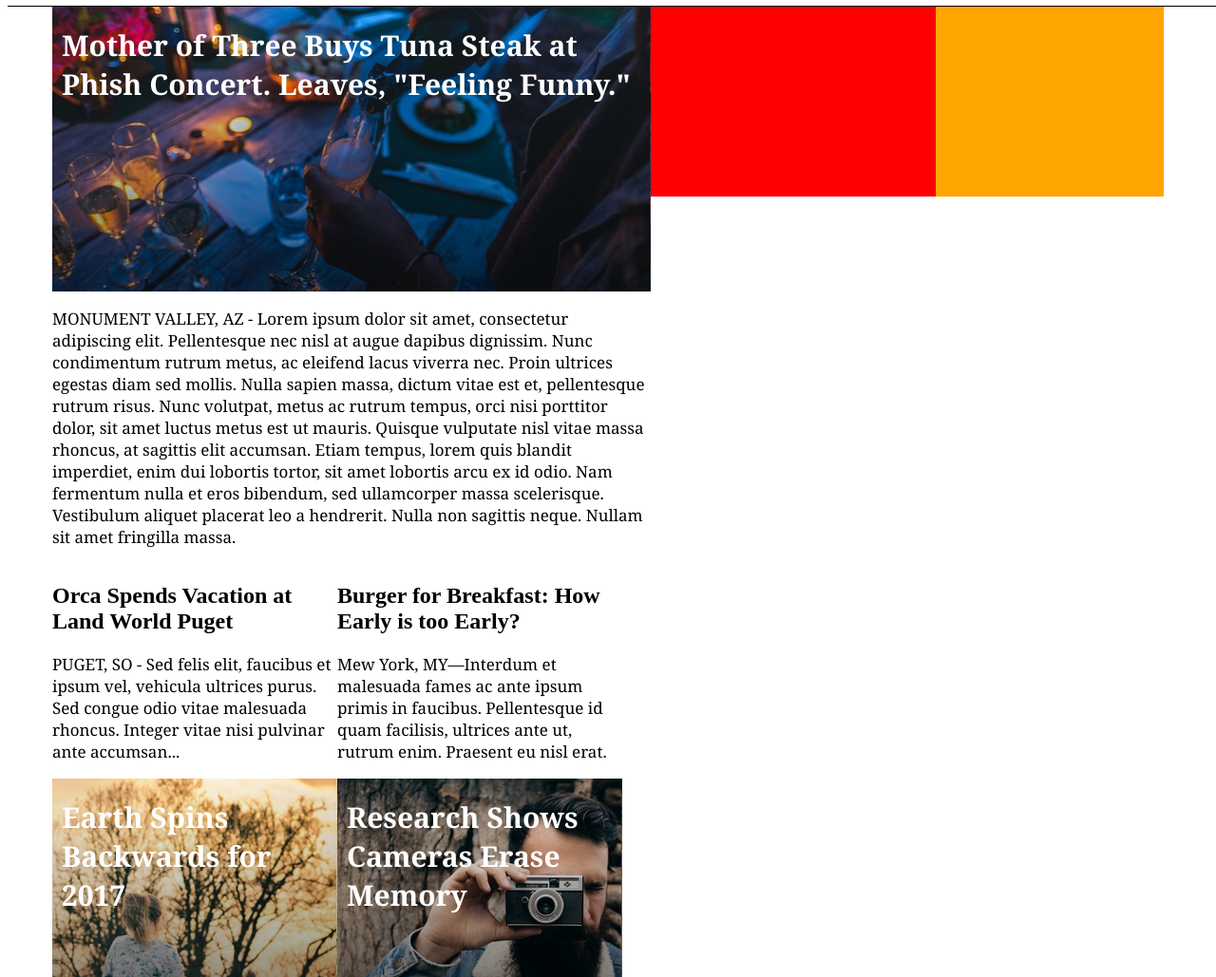
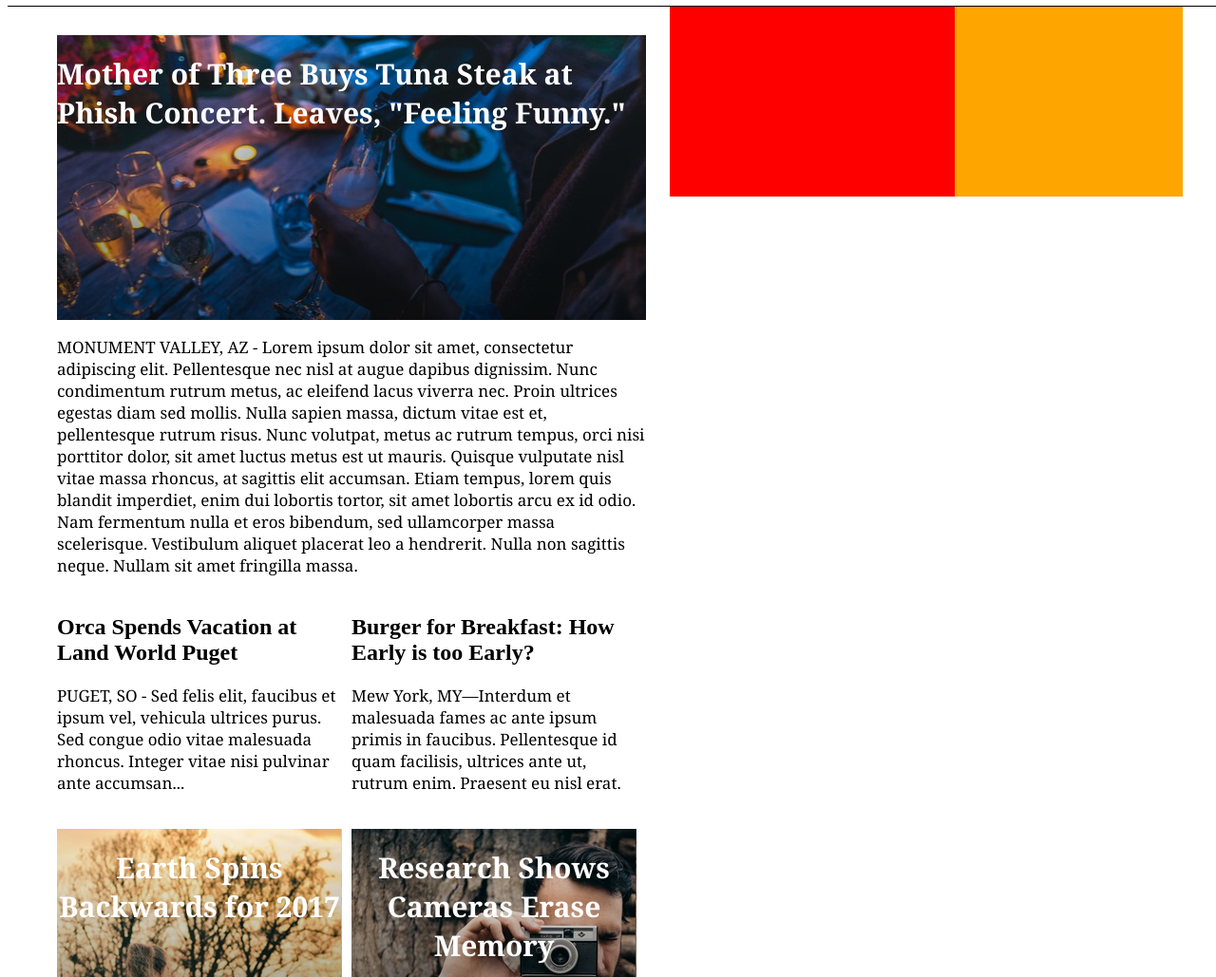
Before and after one commit to nickpatsiopoulos/mytimes, a plain HTML site: page index.html in a window 1280 px wide. Shown: the part 71-1100 px from the top of the page at 95% size. Drawn offline with Linux system fonts and the light colour scheme.

Commit message:
Additional tweaks to spacing

```diff
--- a/Resources/CSS/stylesheet.css
+++ b/Resources/CSS/stylesheet.css
@@ -61,6 +61,11 @@ header {
   display: flex;
   flex-direction: row;
   flex-wrap: wrap;
+  padding: 20px;
+}
+
+.article {
+  padding: 10px 5px;
 }
 
 #phish {
@@ -71,13 +76,20 @@ header {
   align-items: flex-start;
 }
 
+
 h1.phototitle {
   font-family: Georgia;
   font-weight: bold;
   font-size: 30px;
   color: white;
-  padding-left: 10px;
-  padding-right: 10px;
+}
+
+h1.phototitle2 {
+  font-family: Georgia;
+  font-weight: bold;
+  font-size: 30px;
+  color: white;
+  text-align: center;
 }
 
 #fall {
@@ -86,7 +98,6 @@ h1.phototitle {
   height: 300px;
   width: 300px;
   display: flex;
-  justify-content: center;
   align-items: flex-start;
 }
 
@@ -95,7 +106,6 @@ h1.phototitle {
   height: 300px;
   width: 300px;
   display: flex;
-  justify-content: center;
   align-items: flex-start;
 }
 
@@ -108,6 +118,7 @@ h1.phototitle {
   font-family: Georgia;
   font-size: 17px;
   color: black;
+  margin-bottom: 0;
 }
 
 .article2text {
@@ -116,11 +127,6 @@ h1.phototitle {
   font-size: 17px;
   color: black;
 }
-
-
-
-
-
 
 .column.medium {
   background-color: red;
--- a/index.html
+++ b/index.html
@@ -50,13 +50,13 @@
 
         <div class="article">
           <div class="photo" id="fall">
-            <h1 class="phototitle">Earth Spins Backwards for 2017</h1>
+            <h1 class="phototitle2">Earth Spins Backwards for 2017</h1>
           </div>
         </div>
 
         <div class="article">
           <div class="photo" id="camera">
-            <h1 class="phototitle">Research Shows Cameras Erase Memory</h1>
+            <h1 class="phototitle2">Research Shows Cameras Erase Memory</h1>
           </div>
         </div>
 
```
